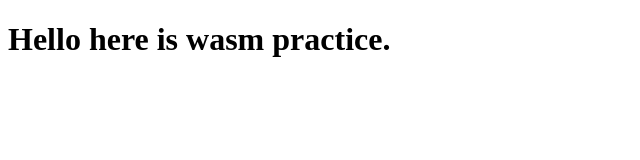
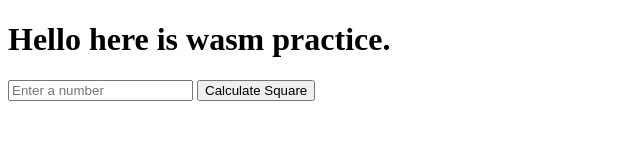
Before and after one commit to joeban0608/fst-wasm, a plain HTML site: page index.html in a window 1280 px wide. Shown: the whole page, without its empty margins (0-640 px from the left). Drawn offline with Linux system fonts and the light colour scheme; no server answers.

Commit message:
feat: 加入 UI 測試 wasm square func

```diff
--- a/index.html
+++ b/index.html
@@ -7,18 +7,36 @@
   </head>
   <body>
     <h1>Hello here is wasm practice.</h1>
+    <input type="number" id="numberInput" placeholder="Enter a number" />
+    <button onclick="calculateSquare()">Calculate Square</button>
+    <p id="result"></p>
+
     <script>
-      (async () => {
+      // (async () => {
+      //   const res = await fetch("square.wasm");
+      //   const wasmFile = await res.arrayBuffer();
+      //   const module = await WebAssembly.compile(wasmFile);
+      //   const instance = await WebAssembly.instantiate(module);
+      //   const square = instance.exports.square(13);
+      //   // console.log("The square of 13 = " + square);
+      // })();
+      async function calculateSquare() {
         const res = await fetch("square.wasm");
         const wasmFile = await res.arrayBuffer();
-        // console.log("wasmFile", wasmFile);
         const module = await WebAssembly.compile(wasmFile);
-        // console.log('module', module)
         const instance = await WebAssembly.instantiate(module);
-        console.log("instance", instance);
-        const square = instance.exports.square(13);
-        console.log("The square of 13 = " + square);
-      })();
+        const square = instance.exports.square;
+        const input = document.getElementById("numberInput").value;
+        const number = parseInt(input, 10);
+        if (isNaN(number)) {
+          alert("Please enter a valid number");
+          return;
+        }
+        // const square = wasmInstance.exports.square(number);
+        document.getElementById(
+          "result"
+        ).innerText = `The square of ${number} is ${square(number)}`;
+      }
     </script>
   </body>
 </html>
```
